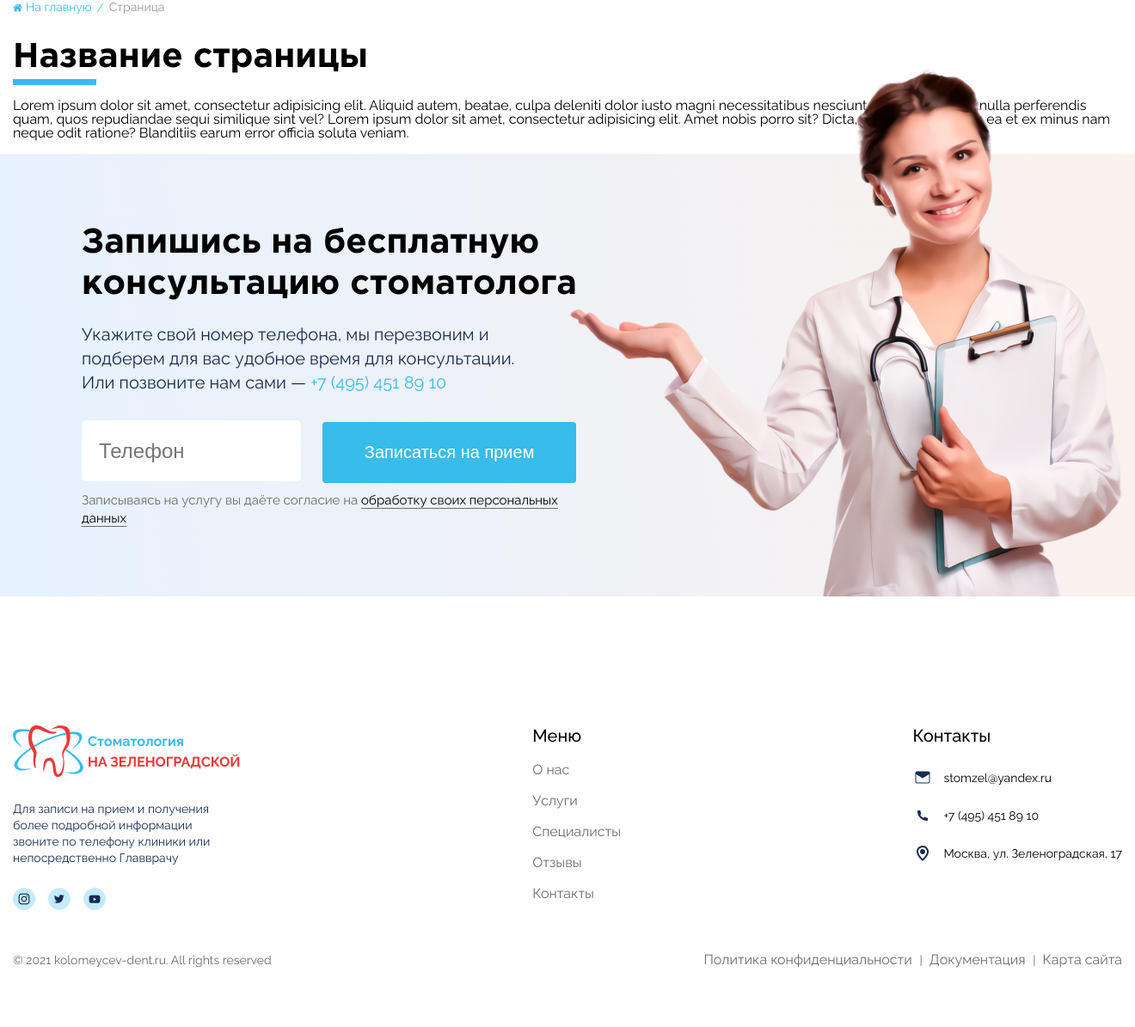
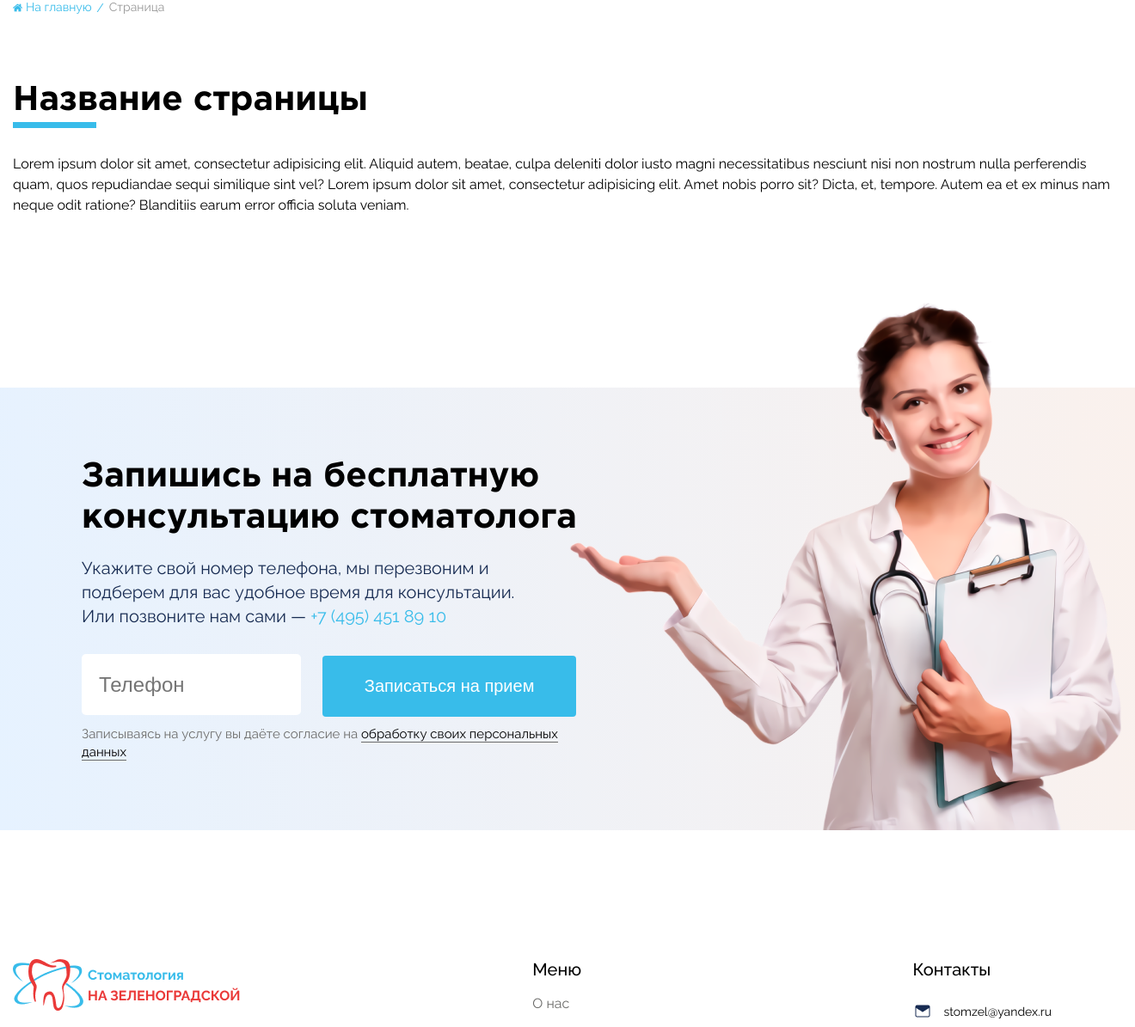
Before and after one commit to MrKobra/dental_web, a PHP site: page /page.html in a window 1320 px wide. Shown: the part 224-1419 px from the top of the page at 86% size. Before the commit the page ends 1350 px from the top, so only its background shows below. Run offline with PHP 8.4, Linux system fonts and the light colour scheme.

Commit message:
Add single page styles (page.html)

```diff
--- a/html/css/style.css
+++ b/html/css/style.css
@@ -1385,4 +1385,14 @@
   width: 850px;
 }
 
+/* Single Page */
+.single-page-content {
+  padding: 50px 0 200px;
+}
+.single-page-content p {
+  font-size: 16px;
+  line-height: 24px;
+  margin: 30px 0 0;
+}
+
 /*# sourceMappingURL=style.css.map */
--- a/html/css/style.sass
+++ b/html/css/style.sass
@@ -1010,3 +1010,12 @@
     flex-basis: 850px
     &-container
       width: 850px
+
+/* Single Page */
+.single-page
+  &-content
+    padding: 50px 0 200px
+    p
+      font-size: 16px
+      line-height: 24px
+      margin: 30px 0 0
```
